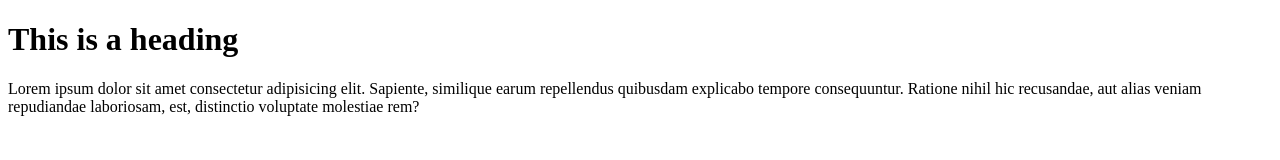
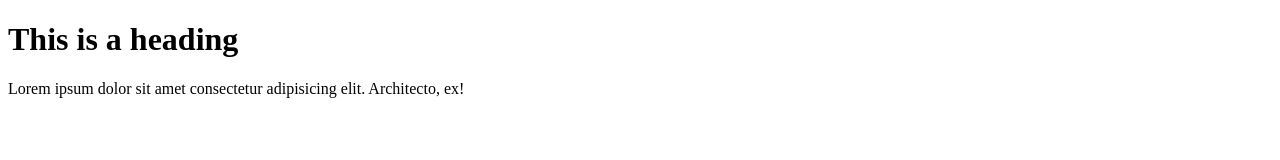
Before and after one commit to kbrowndev/learning-git, a plain HTML site: page index.html in a window 1280 px wide. Drawn offline with Linux system fonts and the light colour scheme.

Commit message:
testing git conflicts inside index.html with p tags

```diff
--- a/index.html
+++ b/index.html
@@ -8,6 +8,6 @@
 </head>
 <body>
     <h1>This is a heading</h1>
-    <p>Lorem ipsum dolor sit amet consectetur adipisicing elit. Sapiente, similique earum repellendus quibusdam explicabo tempore consequuntur. Ratione nihil hic recusandae, aut alias veniam repudiandae laboriosam, est, distinctio voluptate molestiae rem?</p>
+    <p>Lorem ipsum dolor sit amet consectetur adipisicing elit. Architecto, ex!</p>
 </body>
 </html>
```
